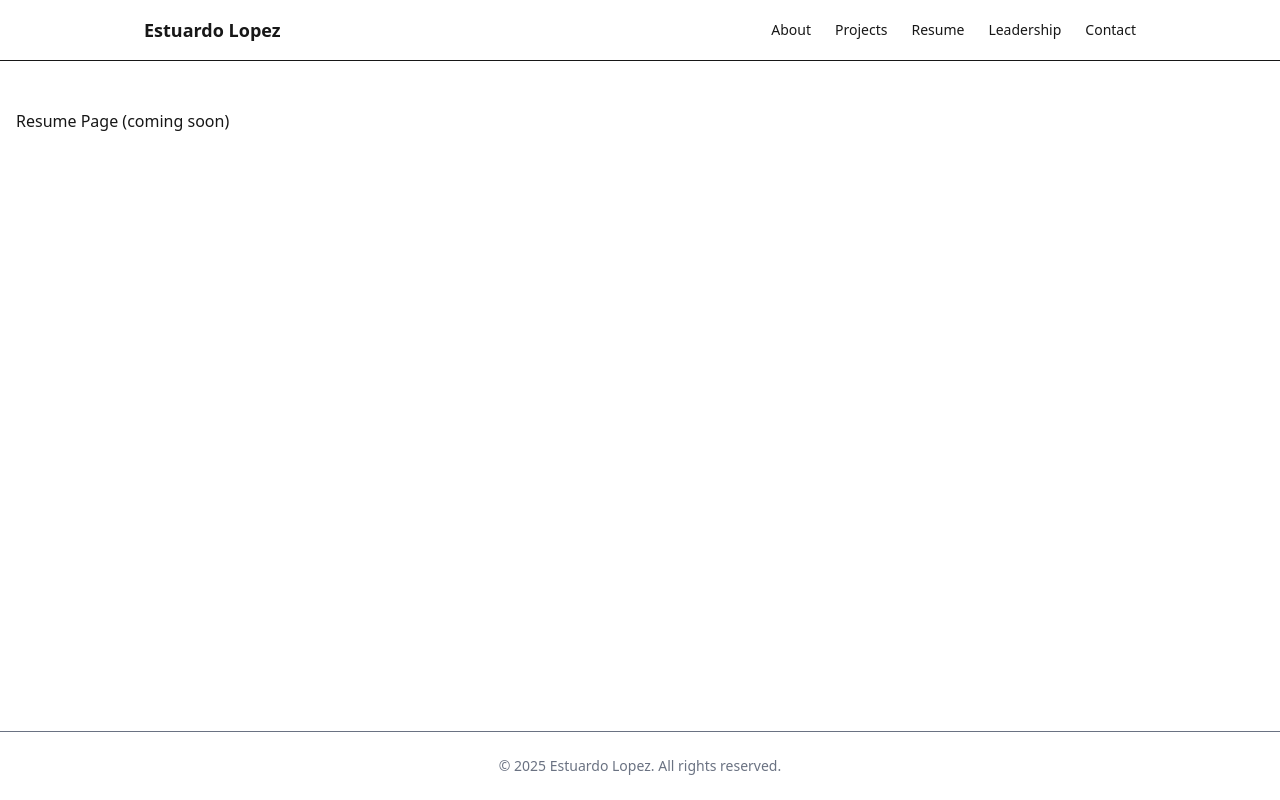
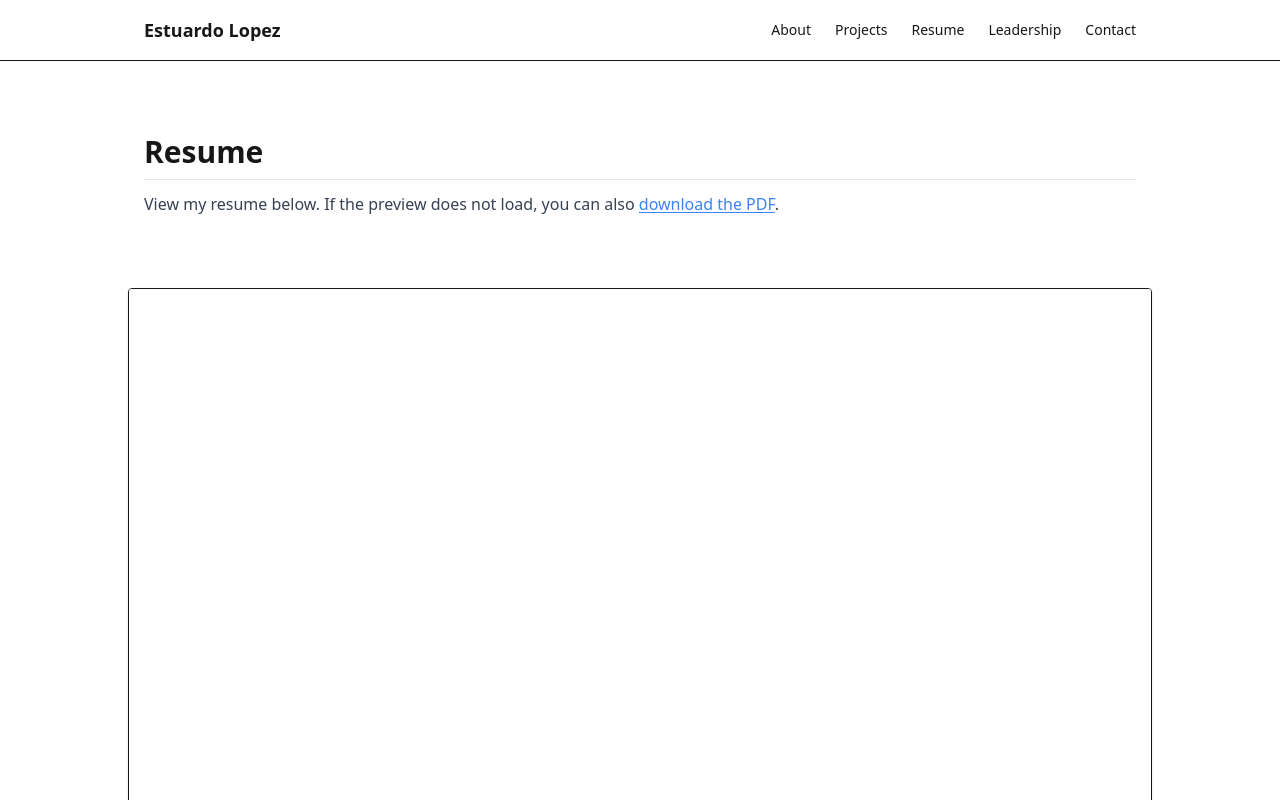
Before and after one commit to estulpz202/personal-website, a Next.js app: page /resume in a window 1280 px wide. Shown: the top 800 px of the page. Built offline with nearby package versions, Linux system fonts and the light colour scheme.

Commit message:
Add ResumePage component with PDF viewer and download link.

```diff
--- a/src/app/resume/page.tsx
+++ b/src/app/resume/page.tsx
@@ -1,3 +1,31 @@
+import SectionHeader from '@/components/common/SectionHeader';
+
 export default function ResumePage() {
-  return <main className="py-12 px-4">Resume Page (coming soon)</main>;
+  return (
+    <main>
+      <section className="py-12 px-4 max-w-5xl mx-auto">
+        <SectionHeader title="Resume" />
+        <p className="text-base text-gray-700 mb-6">
+          View my resume below. If the preview does not load, you can also{' '}
+          <a href="/resume.pdf" target="_blank" rel="noopener noreferrer">
+            download the PDF
+          </a>
+          .
+        </p>
+      </section>
+
+      {/* PDF Viewer nicely centered and limited in width */}
+      <section className="mb-12 px-4">
+        <div className="max-w-screen-lg mx-auto border rounded overflow-hidden shadow">
+          <iframe
+            src="/resume.pdf"
+            title="Resume"
+            width="100%"
+            height="1200px"
+            style={{ border: 'none' }}
+          ></iframe>
+        </div>
+      </section>
+    </main>
+  );
 }
```
Also changed, not shown: 1 other file (tests, documents, lock files or other folders).
